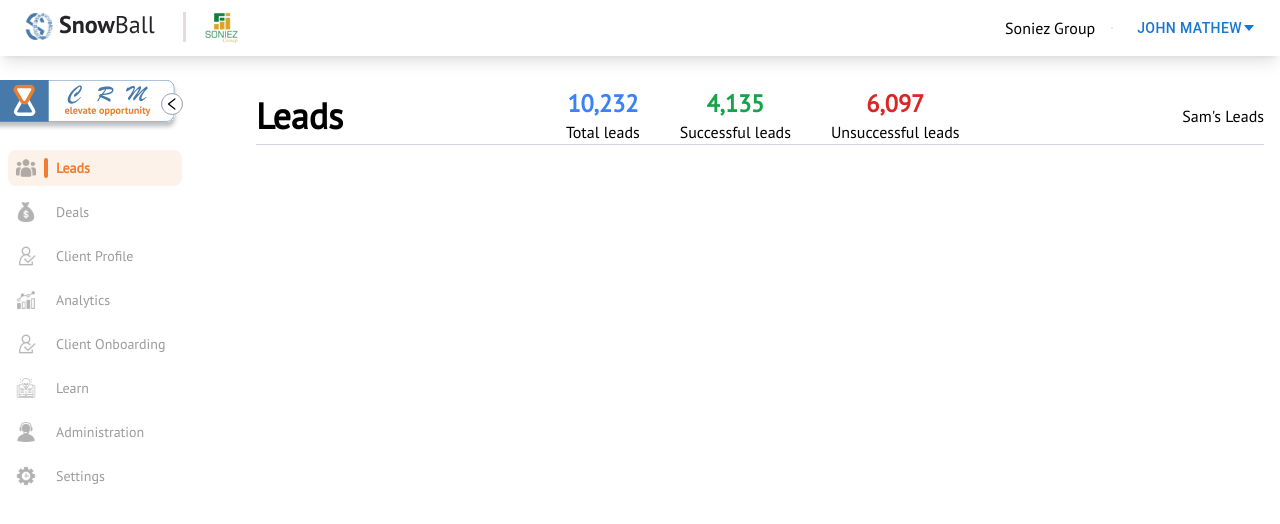
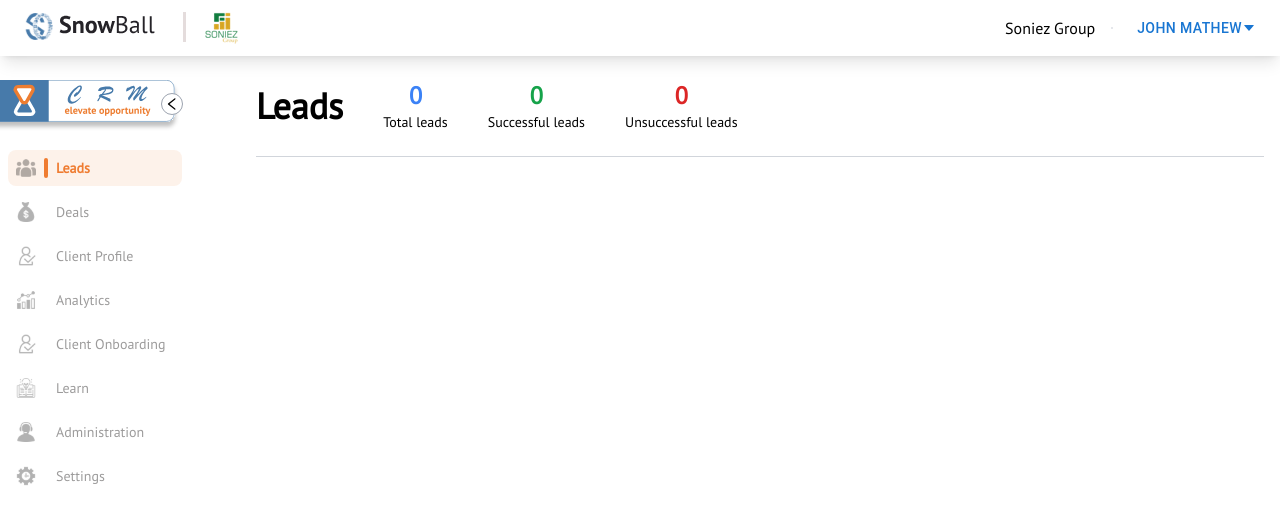
Before and after one commit to keshavsaini2607/snowballcrm, a React (Vite) app: page /dashboard/leads in a window 1280 px wide. Shown: the top 524 px of the page. Built offline with nearby package versions, Linux system fonts and the light colour scheme; sample sign-in values are in the browser's storage.

Commit message:
api routes added

```diff
--- a/src/api/index.ts
+++ b/src/api/index.ts
@@ -3,7 +3,7 @@ import { API } from "../utils/constants";
 
 const server = axios.create({
    baseURL: API.BASE_URL,
-   timeout: 4000,
+   timeout: 8000,
    maxRedirects: 5,
 });
 
--- a/src/pages/dashboard/administration/TableColumns.ts
+++ b/src/pages/dashboard/administration/TableColumns.ts
@@ -5,22 +5,6 @@ export const EMPTY_COLUMNS = [
    {
       Header: "Department and User",
       columns: [
-         {
-            Header: "Department",
-            Cell: Explore
-         },
-         {
-            Header: "First Name",
-            Cell: Explore
-         },
-         {
-            Header: "Last Name",
-            Cell: Explore
-         },
-         {
-            Header: "Email",
-            Cell: Explore
-         },
          {
             Header: "Add Column",
             Cell: Explore
--- a/src/pages/dashboard/leads/index.tsx
+++ b/src/pages/dashboard/leads/index.tsx
@@ -1,31 +1,27 @@
-import React from 'react'
+import React from "react";
 
 const Leads = () => {
    return (
-    <div className='pt-8 pr-4'>
-      <header className='flex items-center justify-between border-b-[1px] border-b-gray-300'>
-        <h1 className='text-4xl font-bold'>Leads</h1>
-
-        <div className='flex items-center gap-10'>
-          <span className='flex flex-col items-center'>
-            <span className='text-2xl font-bold text-blue-500'>10,232</span>
-            <span>Total leads</span>
+      <div className=" pr-4">
+         <header className="flex flex-col md:flex-row items-center gap-3 md:gap-10 border-b-[1px] py-6 border-b-gray-300">
+            <h1 className="text-2xl md:text-4xl font-bold">Leads</h1>
+            <div className="flex items-center gap-10">
+               <span className="flex flex-col items-center">
+                  <span className="text-2xl font-bold text-blue-500">0</span>
+                  <span className="text-xs md:text-sm">Total leads</span>
                </span>
-          <span className='flex flex-col items-center '>
-            <span className='text-2xl font-bold text-green-600'>4,135</span>
-            <span>Successful leads</span>
+               <span className="flex flex-col items-center ">
+                  <span className="text-2xl font-bold text-green-600">0</span>
+                  <span className="text-xs md:text-sm">Successful leads</span>
                </span>
-          <span className='flex flex-col items-center '>
-            <span className='text-2xl font-bold text-red-600'>6,097</span>
-            <span>Unsuccessful leads</span>
+               <span className="flex flex-col items-center ">
+                  <span className="text-2xl font-bold text-red-600">0</span>
+                  <span className="text-xs md:text-sm">Unsuccessful leads</span>
                </span>
-        </div>
-        <div>
-          <span>Sam's Leads</span>
             </div>
          </header>
       </div>
-  )
-}
+   );
+};
 
-export default Leads
+export default Leads;
```
Also changed, not shown: src/api/leadAttributes/index.ts (added, +30 -0 lines), src/api/leadAttributes/types.ts (added, +9 -0 lines), src/api/userAttributes/index.ts (added, +30 -0 lines), src/api/userAttributes/types.ts (added, +9 -0 lines), src/api/users/index.ts (added, +13 -0 lines). Lines whose indentation alone changed are shown as unchanged.
